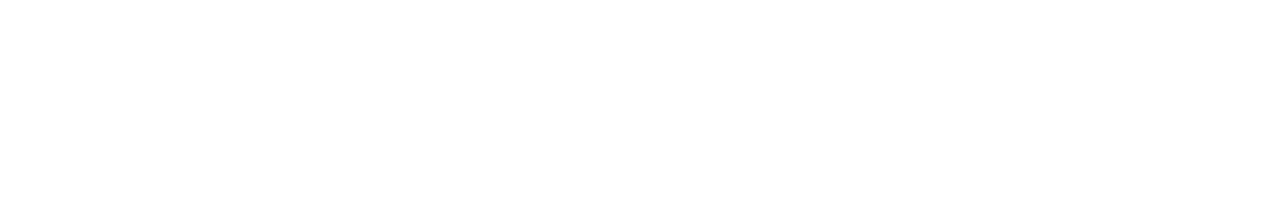
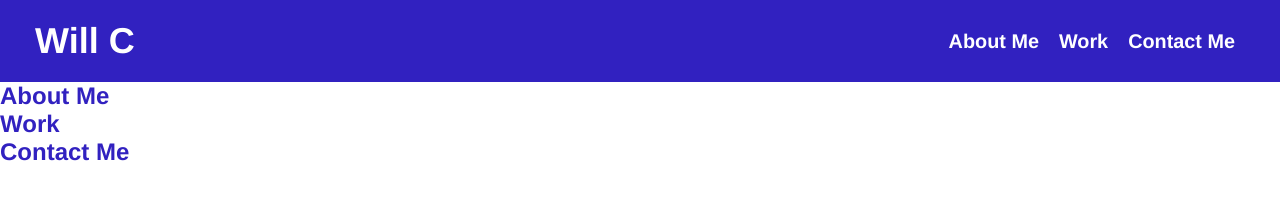
Before and after one commit to wctestbank/02-Portfolio, a plain HTML site: page index.html in a window 1280 px wide. Drawn offline with Linux system fonts and the light colour scheme.

Commit message:
Added Header and Navigation

```diff
--- a/Assets/css/style.css
+++ b/Assets/css/style.css
@@ -3,3 +3,62 @@
     margin: 0;
     padding: 0;
 }
+
+:root {
+    --primary-color: rgb(49, 33, 192);
+    --secondary-color: white;
+}
+
+body {
+    color:var(--primary-color);
+    font-family: Helvetica, Arial, sans-serif;
+}
+
+/* HEADER START */
+header {
+    padding: 20px 35px;
+    background-color: var(--primary-color);
+    display: flex;
+    justify-content: space-between;
+    align-items: center;
+    flex-wrap: wrap;
+    position: -webkit-sticky;
+    top: 0;
+    z-index: 9999;
+}
+
+header h1 {
+    font-weight: bold;
+    margin: 0;
+    font-size: 36px;
+    color: var(--secondary-color);
+
+}
+
+header a {
+    text-decoration: none;
+    color: var(--secondary-color);
+}
+
+header nav {
+    margin: 5px 0;
+    display: flex;
+    flex-wrap: wrap;
+    justify-content: space-between;
+}
+
+header nav ul {
+    display: flex;
+    flex-wrap: wrap;
+    justify-content: space-between;
+    align-items: center;
+    list-style: none;
+}
+
+header nav ul li a {
+    padding: 10px 10px;
+    font-weight: bold;
+    font-size: 1.55vw;
+}
+
+/* HEADER END */
--- a/index.html
+++ b/index.html
@@ -5,7 +5,7 @@
     <meta charset="UTF-8">
     <meta name="viewport" content="width=device-width, initial-scale=1.0" />
 
-    <title>WC Portfolio Page</title>
+    <title>Will C Portfolio Page</title>
 
     <link rel="stylesheet" href="./Assets/css/style.css" />
 </head>
@@ -14,23 +14,49 @@
 
     <!-- Navigation -->
     <header>
+        <h1>
+            <a href="./index.html">Will C</a>
+        </h1>
 
+        <nav>
+            <ul>
+                <li>
+                    <a href="#about-me">About Me</a>
+                </li>
+                <li>
+                    <a href="#work">Work</a>
+                </li>
+                <li>
+                    <a href="#contact-me">Contact Me</a>
+                </li>
+            </ul>
+        </nav>
     </header>
 
 
-    <!-- About Me -->
+    <!-- Hero -->
     <section>
 
     </section>
 
-
-    <!-- Work Section -->
-    <section>
-
+    <!-- About Me -->
+    <section id="about-me">
+        <h2>About Me</h2>
     </section>
 
 
-    <!-- Contact Me Footer-->
+    <!-- Work Section -->
+    <section id="work">
+        <h2>Work</h2>
+    </section>
+
+
+    <!-- Contact Me-->
+    <section id="contact-me">
+        <h2>Contact Me</h2>
+    </section>
+
+    <!-- Footer -->
     <footer>
 
     </footer>
```
Also changed, not shown: Assets/images/8f61cc8e4357b9bae09d014947471b82.jpg (added).
